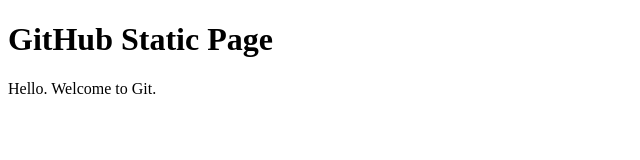
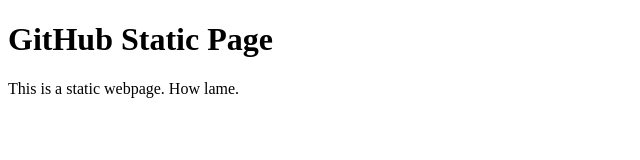
Before and after one commit to whirledsol/whirledsol.github.io, a plain HTML site: page index.html in a window 1280 px wide. Shown: the whole page, without its empty margins (0-640 px from the left). Drawn offline with Linux system fonts and the light colour scheme.

Commit message:
adding even more

```diff
--- a/index.html
+++ b/index.html
@@ -9,7 +9,7 @@
 <body>
 	<h1>GitHub Static Page</h1>
 
-	Hello. Welcome to Git.
+	This is a static webpage. How lame.
 
 
 </body>
```
Also changed, not shown: 1 other file.
